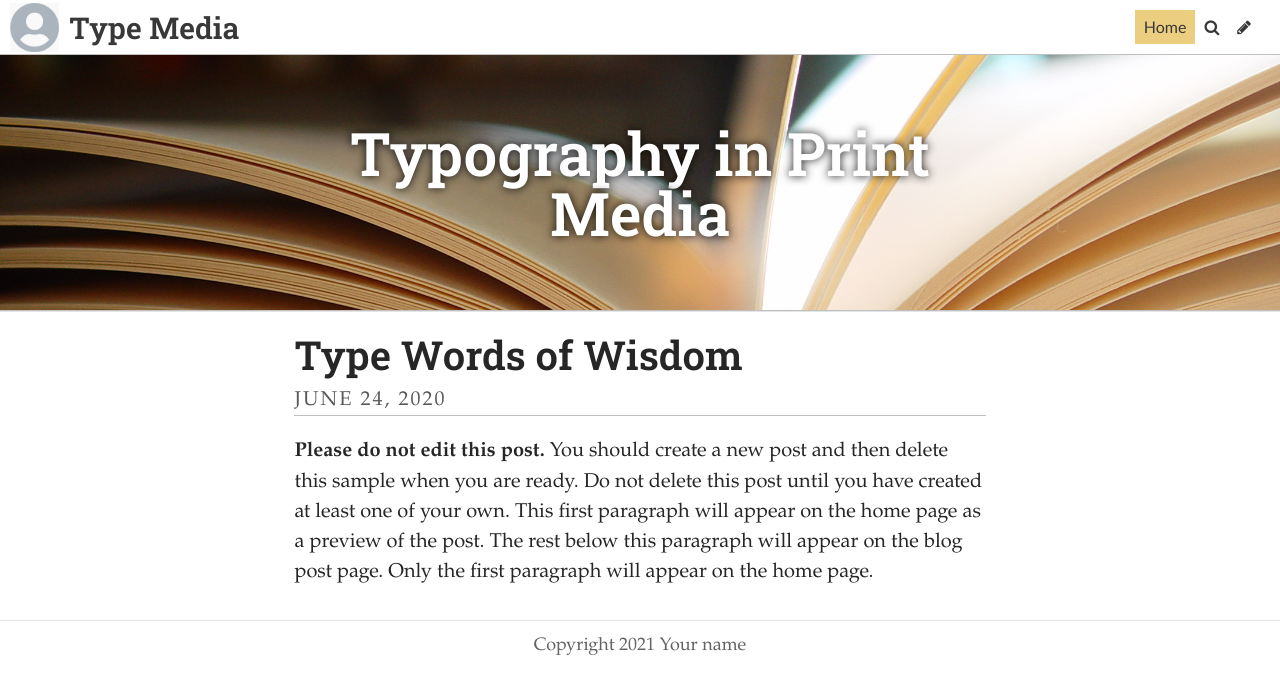
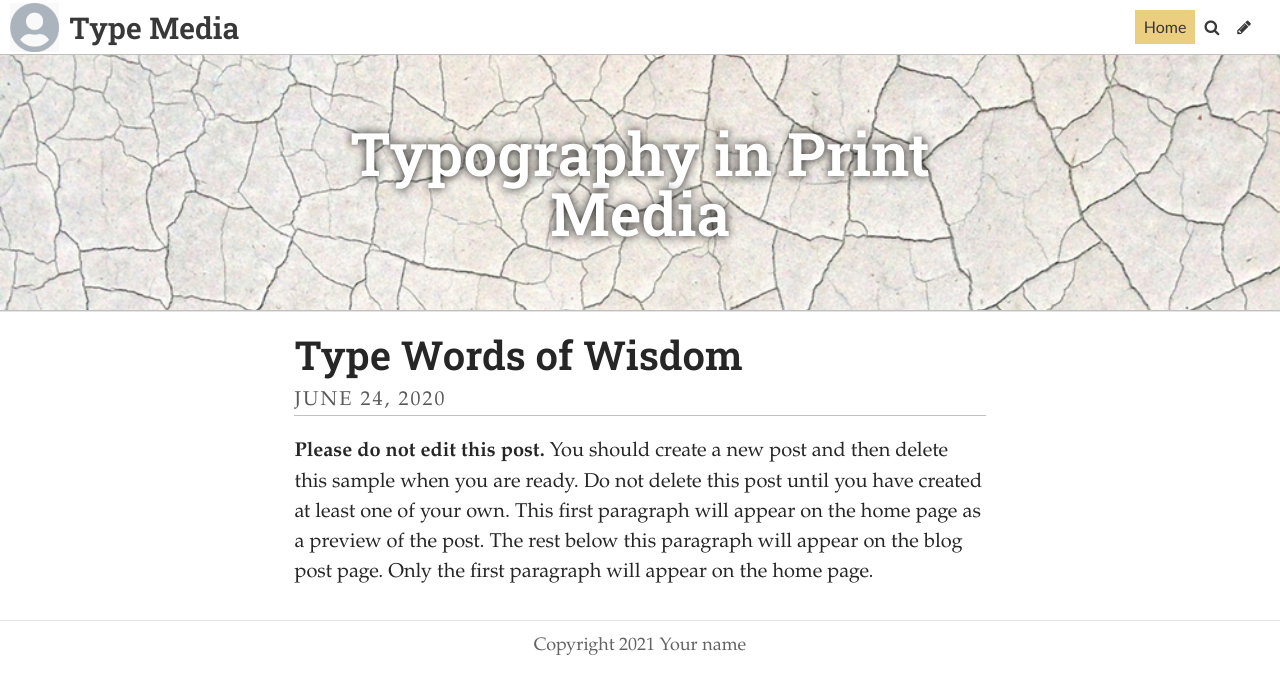
Before and after one commit to charlotteaashley/typo-design-template, a Jekyll site: the page built from index.html, in a window 1280 px wide. Shown: the top 694 px of the page. Built offline with Jekyll 4.4.1, drawn with Linux system fonts in a browser that asks for light colours; some web fonts are replaced; the list of posts is cut into pages by our own code.

Commit message:
Update Settings “general”

```diff
--- a/_data/settings.yml
+++ b/_data/settings.yml
@@ -1,7 +1,7 @@
 title: Type Media
 description: A website with a blog
 footer_text: Copyright 2021 Your name
-header_feature_image: ../uploads/pages.jpg
+header_feature_image: ../uploads/placeholder2.jpg
 header_text: Typography in Print Media
 header_text_color: "#ffffff"
 bannerheight: 20vmax
```
